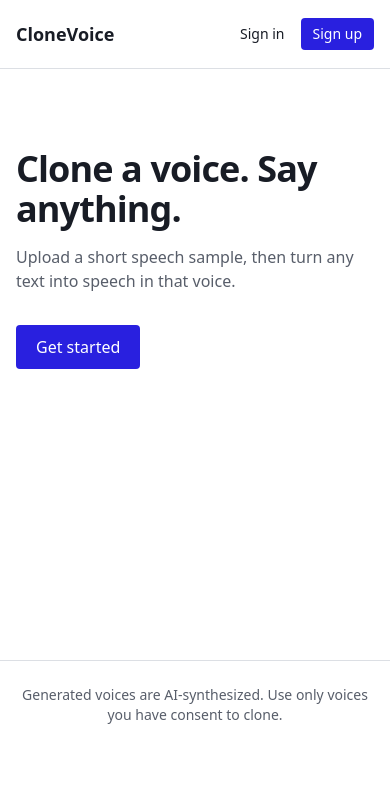
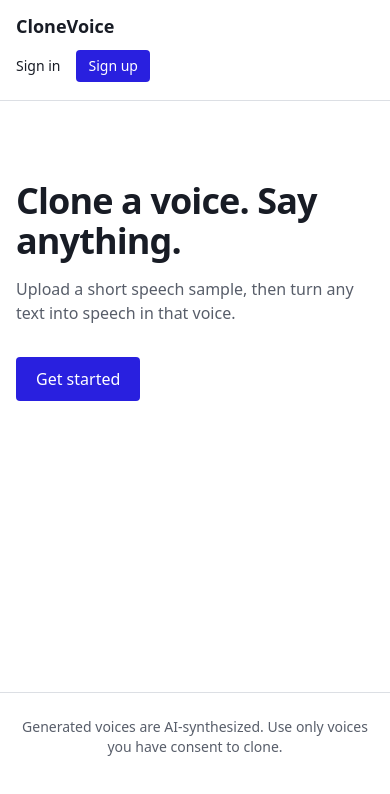
Before and after one commit to ShantanuDas15/Clone-Voice, a Next.js app in the folder frontend/: page / in a window 390 px wide. Shown: the top 794 px of the page. Built offline with nearby package versions, Linux system fonts and the light colour scheme; no server answers.

Commit message:
fix(frontend): [FE-P7j] Keep the header height stable on narrow screens

```diff
--- a/frontend/components/app-shell.tsx
+++ b/frontend/components/app-shell.tsx
@@ -19,7 +19,7 @@
       <header className="border-b border-border">
         <nav
           aria-label="Primary"
-          className="mx-auto flex max-w-5xl flex-wrap items-center justify-between gap-x-4 gap-y-2 px-4 py-3"
+          className="mx-auto flex max-w-5xl flex-col items-start gap-y-1 px-4 py-3 sm:flex-row sm:flex-wrap sm:items-center sm:justify-between sm:gap-x-4 sm:gap-y-2"
         >
           <Link href="/" className="text-lg font-semibold">
             CloneVoice
--- a/frontend/components/user-menu.tsx
+++ b/frontend/components/user-menu.tsx
@@ -10,8 +10,9 @@
   const { status, user, logout } = useAuth();
   const router = useRouter();
 
-  // Every state is at least as tall as the 44 px sign-out button, so the header (and the page
-  // below it) never moves when the session resolves (CLS).
+  // Every state is at least as tall as the 44 px sign-out button, and below `sm` the menu has
+  // its own row (see app-shell), so the header never changes height when the session
+  // resolves (CLS).
   if (status === "loading") {
     return (
       <div aria-hidden className="flex min-h-11 items-center">
```
Also changed, not shown: 1 other file (tests, documents, lock files or other folders).
